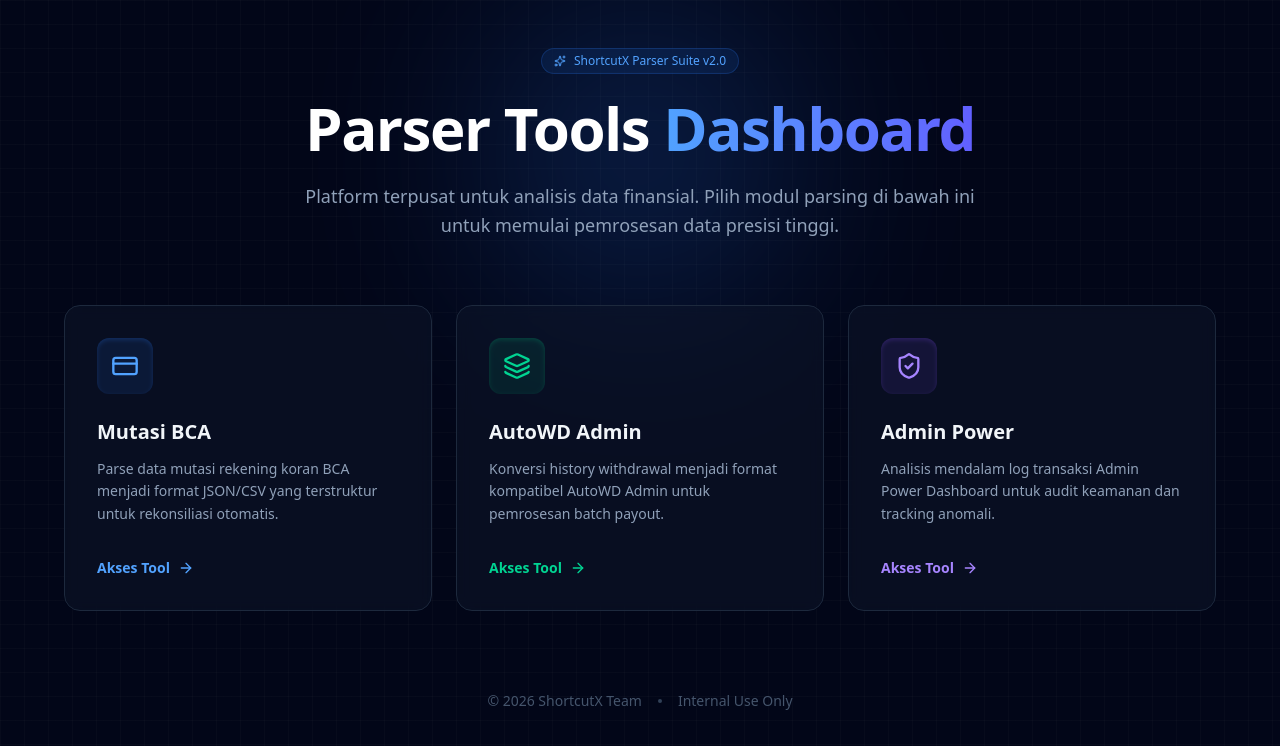
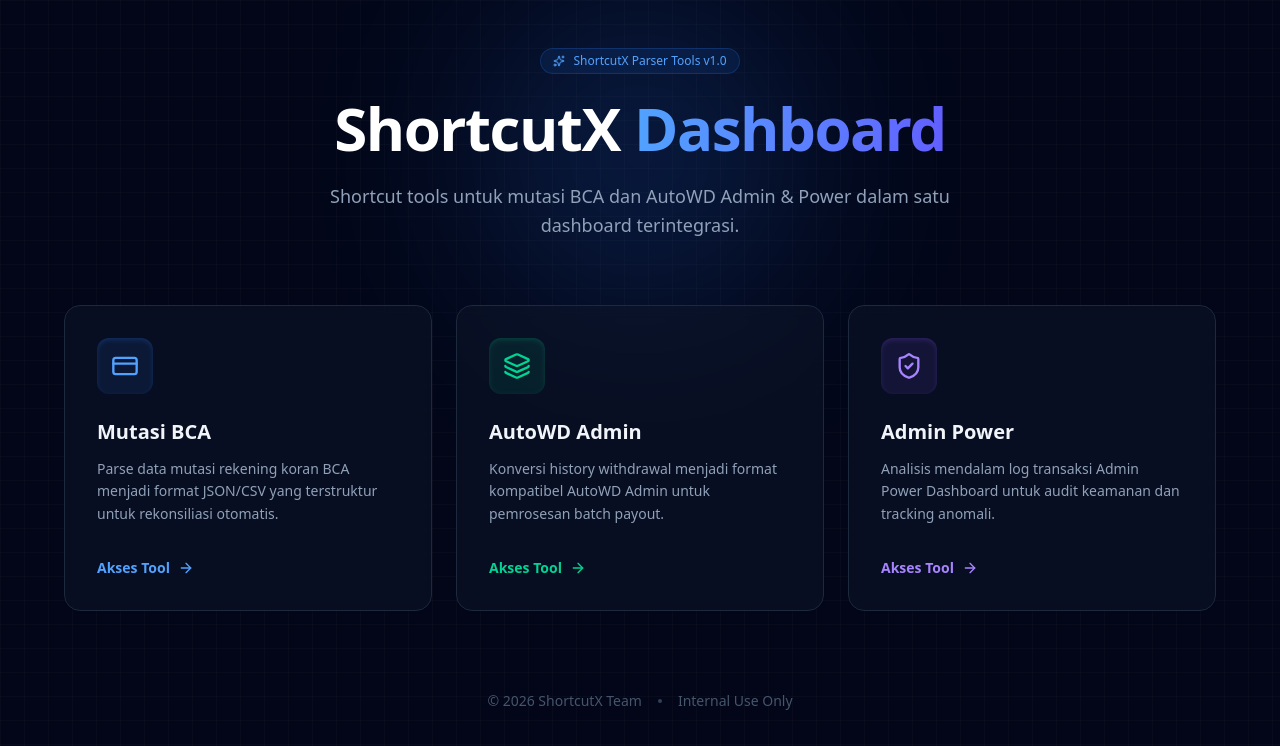
Before and after one commit to sunnyxcan/shortcutx, a Next.js app: page / in a window 1280 px wide. Shown: the top 746 px of the page. Built offline with nearby package versions, Linux system fonts and the light colour scheme.

Commit message:
initial commit

```diff
--- a/app/page.tsx
+++ b/app/page.tsx
@@ -9,13 +9,13 @@
       <div className="mb-16 max-w-2xl text-center">
         <div className="mb-6 inline-flex items-center rounded-full border border-blue-500/20 bg-blue-500/10 px-3 py-1 text-xs font-medium text-blue-400 backdrop-blur-md">
           <Sparkles className="mr-2 h-3 w-3" />
-          <span>ShortcutX Parser Suite v2.0</span>
+          <span>ShortcutX Parser Tools v1.0</span>
         </div>
         <h1 className="mb-6 text-4xl font-extrabold tracking-tight text-white sm:text-6xl">
-          Parser Tools <span className="bg-gradient-to-r from-blue-400 to-indigo-500 bg-clip-text text-transparent">Dashboard</span>
+          ShortcutX <span className="bg-gradient-to-r from-blue-400 to-indigo-500 bg-clip-text text-transparent">Dashboard</span>
         </h1>
         <p className="text-lg leading-relaxed text-slate-400">
-          Platform terpusat untuk analisis data finansial. Pilih modul parsing di bawah ini untuk memulai pemrosesan data presisi tinggi.
+          Shortcut tools untuk mutasi BCA dan AutoWD Admin & Power dalam satu dashboard terintegrasi.
         </p>
       </div>
 
```
